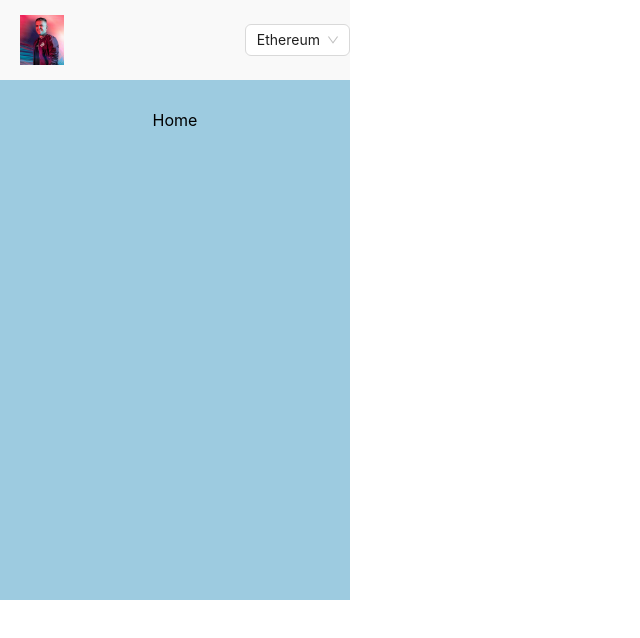
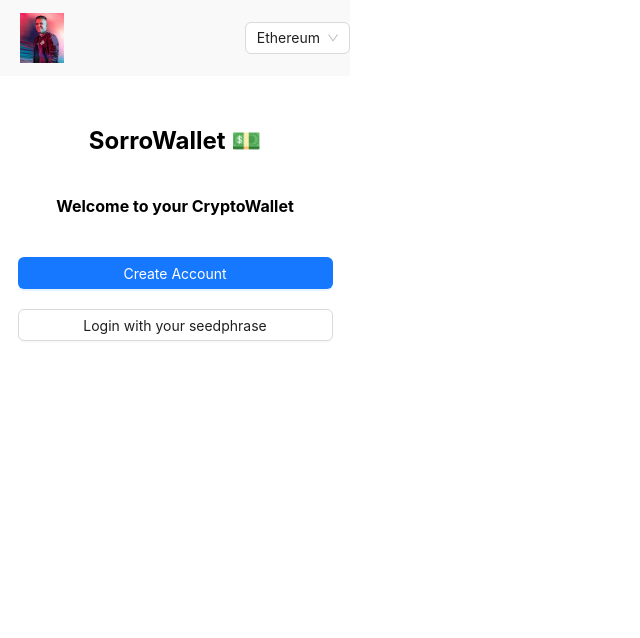
Before and after one commit to Sorrosal/dapp_wallet, a React (Create React App) app in the folder frontend/: page / in a window 1280 px wide. Shown: the top 638 px of the page, without its empty margins (0-640 px from the left). Built offline with nearby package versions, Linux system fonts and the light colour scheme.

Commit message:
HomePage

```diff
--- a/frontend/src/App.css
+++ b/frontend/src/App.css
@@ -6,7 +6,6 @@
     align-items: center;
     display: flex;
     flex-direction: column;
-    background-color: #9dcbe0;
 }
 
 .frontPageLogo {
--- a/frontend/src/App.js
+++ b/frontend/src/App.js
@@ -24,10 +24,6 @@ const App = () => {
             {
               label: "Ethereum",
               value: "0x1"
-            },
-            {
-              label: "Mumbai Testnet",
-              value: "0x13881"
             },
             {
               label: "Sepolia Testnet",
--- a/frontend/src/components/Home.js
+++ b/frontend/src/components/Home.js
@@ -1,7 +1,31 @@
 import React from 'react'
+import {Button} from "antd";
+import { useNavigate } from 'react-router-dom';
 
 export const Home = () => {
+  const navigate = useNavigate();
   return (
-    <div>Home</div>
+    <>
+    <div className='content'>
+      <h2>SorroWallet 💵</h2>
+      <h4>Welcome to your CryptoWallet</h4>
+      <Button
+        onClick={() => navigate("/yourWallet")}
+        className="frontPageButton green"
+        type="primary"
+        >
+          Create Account
+      </Button>
+
+      <Button
+        onClick={() => navigate("/recover")}
+        className="frontPageButton"
+        type="default"
+        >
+          Login with your seedphrase
+      </Button>
+
+    </div>
+    </>
   )
 }
```
